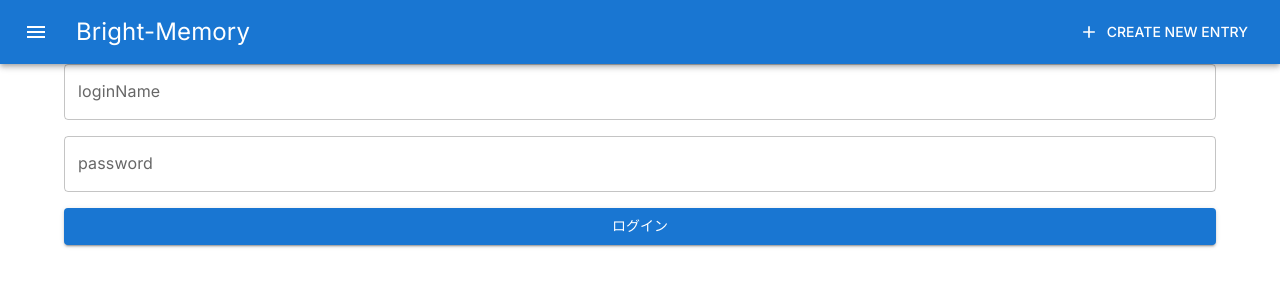
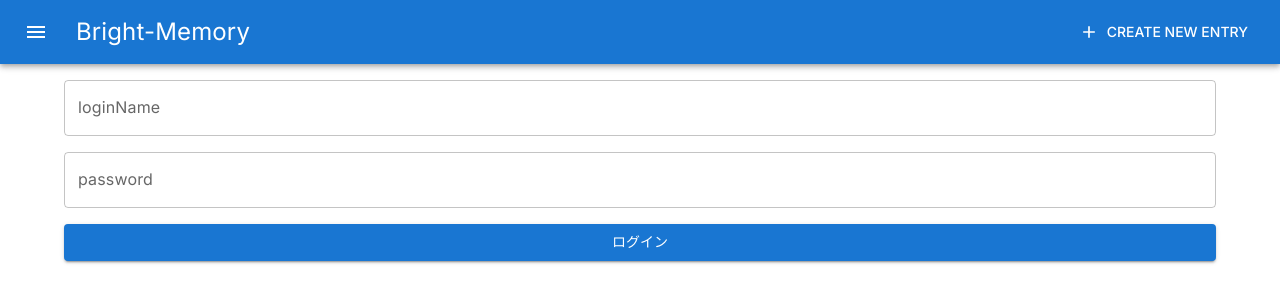
Before and after one commit to huequica/bright-memory, a Next.js app in the folder packages/general/: page /login in a window 1280 px wide. Shown: the top 302 px of the page. Built offline with nearby package versions, Linux system fonts and the light colour scheme.

Commit message:
fix layout

```diff
--- a/packages/general/app/layout.tsx
+++ b/packages/general/app/layout.tsx
@@ -1,4 +1,4 @@
-import React from 'react';
+import { ReactNode } from 'react';
 import { Default } from '@/layout/default';
 import { ThemeRegistry } from '@/components/Theme/ThemeRegistry/ThemeRegistry';
 import { NextAuthProvider } from '@/components/Theme/ThemeRegistry/NextAuthProvider';
@@ -9,7 +9,7 @@ export const metadata = {
 };
 
 interface Props {
-  children: React.ReactNode;
+  children: ReactNode;
 }
 
 const RootLayout = async ({ children }: Props) => {
--- a/packages/general/layout/default.tsx
+++ b/packages/general/layout/default.tsx
@@ -50,7 +50,7 @@ export const Default: React.FC<Props> = ({ children }) => {
         </AppBar>
       </Box>
 
-      <Box sx={{ ml: 2, mr: 2 }}>{children}</Box>
+      <Box sx={{ m: 2 }}>{children}</Box>
     </>
   );
 };
```
